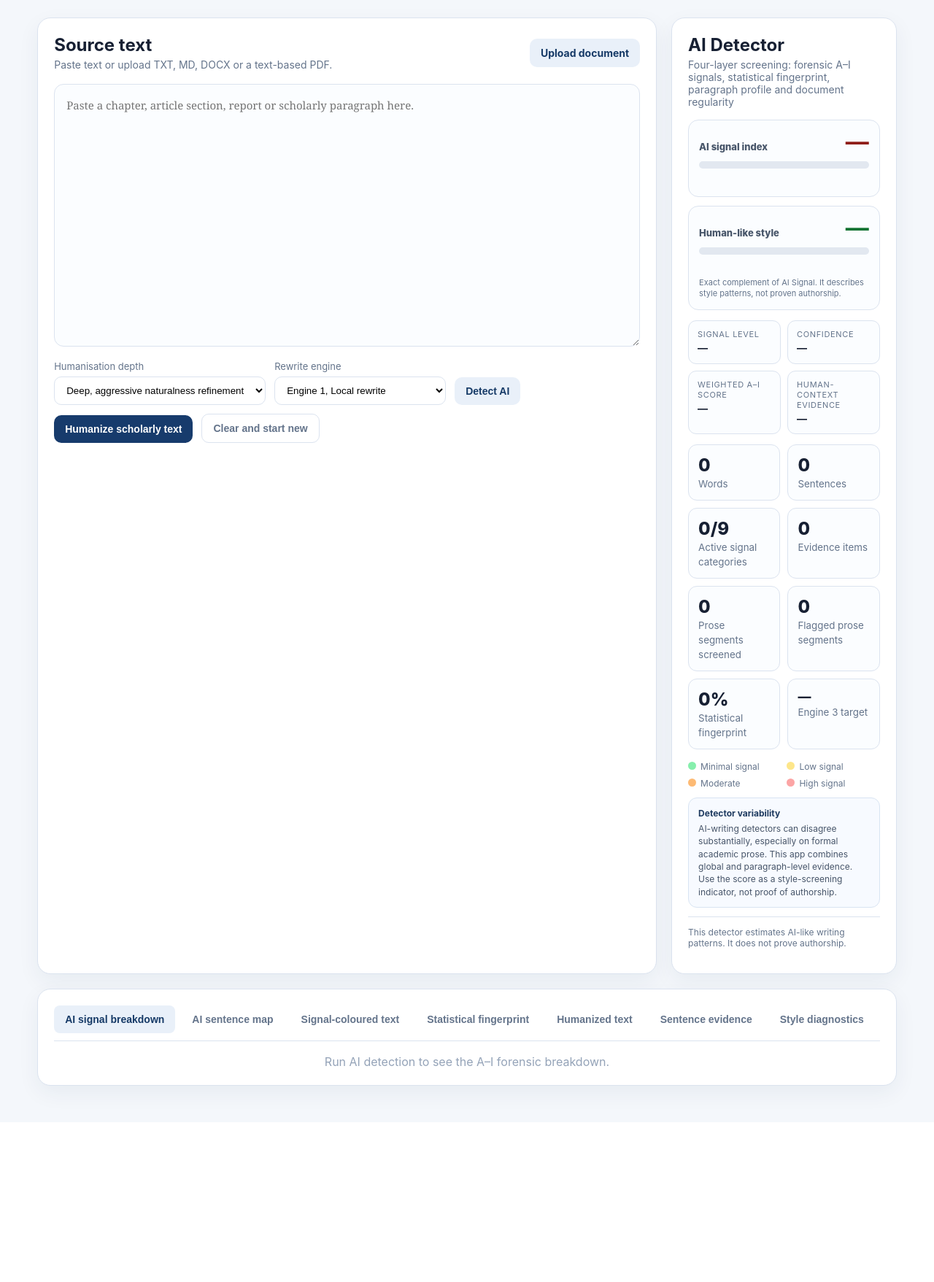
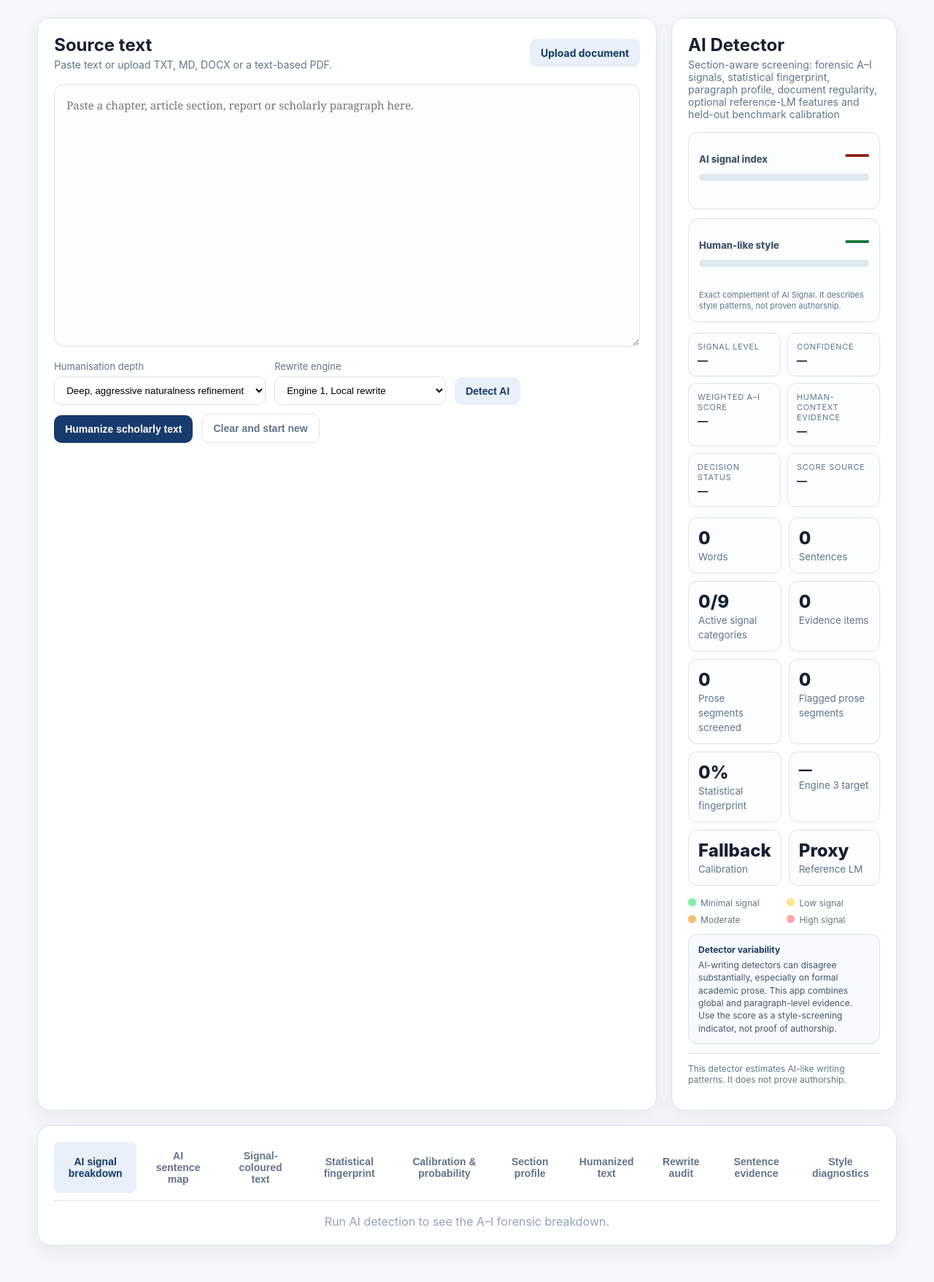
Before and after one commit to yawanokye/humanizer, a FastAPI app: page / in a window 1280 px wide. Shown: the part 174-1931 px from the top of the page at 73% size. Before the commit the page ends 1688 px from the top, so only its background shows below. Run offline with FastAPI, Linux system fonts and the light colour scheme; data that the repository does not hold is empty.

Commit message:
Add files via upload

```diff
--- a/templates/index.html
+++ b/templates/index.html
@@ -4,7 +4,7 @@
   <meta charset="utf-8">
   <meta name="viewport" content="width=device-width, initial-scale=1">
   <title>Scholarly Humanizer</title>
-  <link rel="stylesheet" href="/static/style.css?v=2.1.0">
+  <link rel="stylesheet" href="/static/style.css?v=2.3.0">
 </head>
 <body>
   <header class="topbar">
@@ -54,7 +54,7 @@
     </section>
 
     <aside class="dashboard card">
-      <div class="section-head compact"><div><h2>AI Detector</h2><p>Four-layer screening: forensic A–I signals, statistical fingerprint, paragraph profile and document regularity</p></div></div>
+      <div class="section-head compact"><div><h2>AI Detector</h2><p>Section-aware screening: forensic A–I signals, statistical fingerprint, paragraph profile, document regularity, optional reference-LM features and held-out benchmark calibration</p></div></div>
       <div class="score-board">
         <section class="score-strip detector-score">
           <div class="score-strip-head"><span>AI signal index</span><strong id="aiScore">—</strong></div>
@@ -73,6 +73,8 @@
         <div><small>Confidence</small><strong id="aiConfidence">—</strong></div>
         <div><small>Weighted A–I score</small><strong id="forensicScore">—</strong></div>
         <div><small>Human-context evidence</small><strong id="humannessCounter">—</strong></div>
+        <div><small>Decision status</small><strong id="decisionStatus">—</strong></div>
+        <div><small>Score source</small><strong id="scoreSource">—</strong></div>
       </div>
       <div class="metric-grid">
         <div><span id="wordCount">0</span><small>Words</small></div>
@@ -83,6 +85,8 @@
         <div><span id="flaggedSegments">0</span><small>Flagged prose segments</small></div>
         <div><span id="statisticalFingerprint">0%</span><small>Statistical fingerprint</small></div>
         <div><span id="engineSignalTarget">—</span><small>Engine 3 target</small></div>
+        <div><span id="calibrationState">Fallback</span><small>Calibration</small></div>
+        <div><span id="referenceLmState">Proxy</span><small>Reference LM</small></div>
       </div>
       <div class="legend">
         <span><i class="dot natural"></i>Minimal signal</span><span><i class="dot low"></i>Low signal</span>
@@ -98,7 +102,12 @@
         <button class="tab" data-tab="highlight">AI sentence map</button>
         <button class="tab" data-tab="signalcolours">Signal-coloured text</button>
         <button class="tab" data-tab="statistical">Statistical fingerprint</button>
+        <button class="tab" data-tab="calibration">Calibration & probability</button>
+        <button class="tab" data-tab="sections">Section profile</button>
         <button class="tab" data-tab="revised">Humanized text</button>
+        <button class="tab" data-tab="rewriteaudit">Rewrite audit</button>
+        <button id="validationTab" class="tab developer-only" data-tab="validation" hidden>Validation Centre</button>
+        <button id="benchmarkTab" class="tab developer-only" data-tab="benchmark" hidden>Benchmark Lab</button>
         <button class="tab" data-tab="findings">Sentence evidence</button>
         <button class="tab" data-tab="metrics">Style diagnostics</button>
       </div>
@@ -117,8 +126,11 @@
         <div id="signalColourTip" class="segment-tip">Select a marked sentence to see its signal letters and evidence.</div>
       </div>
       <div id="statisticalPanel" class="panel"><div id="statisticalSignals" class="concern-categories empty-state">Run AI detection to inspect the continuous statistical fingerprint.</div></div>
+      <div id="calibrationPanel" class="panel"><div id="calibrationDetails" class="calibration-details empty-state">Run AI detection to inspect calibration status, abstention and probability features.</div></div>
+      <div id="sectionsPanel" class="panel"><div id="sectionProfile" class="section-profile empty-state">Run AI detection to inspect signal behaviour by scholarly section.</div></div>
       <div id="revisedPanel" class="panel">
         <textarea id="revisedText" placeholder="The protected humanized version will appear here."></textarea>
+        <div id="preservationCertificate" class="preservation-certificate empty-state">A protected-content certificate will appear after humanization.</div>
         <div class="export-row">
           <button id="copyBtn" class="secondary">Copy text</button>
           <button id="docxBtn" class="secondary">Export clean DOCX</button>
@@ -126,10 +138,38 @@
           <button id="htmlBtn" class="secondary">Export signal-coloured HTML</button>
         </div>
       </div>
+      <div id="rewriteauditPanel" class="panel"><div id="rewriteAudit" class="rewrite-audit empty-state">Run a humanizer to see the before/after signal map. Engine 3 shows which diagnosed signals it deliberately targeted.</div></div>
+      <div id="validationPanel" class="panel"><div id="validationCentre" class="validation-centre empty-state">Enable Benchmark Lab to view calibration and validation metrics.</div></div>
+      <div id="benchmarkPanel" class="panel">
+        <div class="benchmark-lab">
+          <header><div><h3>Developer Benchmark Lab</h3><p>Add provenance-known samples. Training is allowed only after the corpus has enough human and AI examples.</p></div><span id="benchmarkCount" class="status-pill">0 samples</span></header>
+          <div class="benchmark-controls">
+            <label>Developer token<input id="developerToken" type="password" autocomplete="off" placeholder="X-Developer-Token"></label>
+            <label>Provenance<select id="benchmarkProvenance">
+              <option value="human_original">Human original</option><option value="human_edited">Human edited</option>
+              <option value="gpt_generated">GPT generated</option><option value="claude_generated">Claude generated</option>
+              <option value="gemini_generated">Gemini generated</option><option value="other_ai_generated">Other AI generated</option>
+              <option value="ai_human_edited">AI → human edited</option><option value="human_ai_edited">Human → AI edited</option>
+              <option value="engine1_output">AI → Engine 1</option><option value="engine2_output">AI → Engine 2</option>
+              <option value="engine3_output">AI → Engine 3</option><option value="other_humanizer_output">Other humanizer output</option>
+            </select></label>
+            <label>Source/model family<input id="benchmarkSourceFamily" placeholder="human, GPT-5.6, Claude, Gemini…"></label>
+            <label>Discipline<input id="benchmarkDiscipline" placeholder="Business, Education, Medicine…"></label>
+            <label>Document type<select id="benchmarkDocumentType"><option>unknown</option><option>abstract</option><option>coursework</option><option>thesis</option><option>journal article</option><option>report</option><option>email</option></select></label>
+            <label>Editing level<select id="benchmarkEditingLevel"><option value="none">None</option><option value="light">Light</option><option value="moderate">Moderate</option><option value="heavy">Heavy</option></select></label>
+            <label>Copyleaks %<input id="benchmarkCopyleaks" type="number" min="0" max="100" step="0.1"></label>
+            <label>Turnitin %<input id="benchmarkTurnitin" type="number" min="0" max="100" step="0.1"></label>
+            <label>QuillBot/Scribbr %<input id="benchmarkQuillbot" type="number" min="0" max="100" step="0.1"></label>
+          </div>
+          <p class="benchmark-note">The current Source text is added to the benchmark. External detector scores are optional metadata and are never treated as ground truth.</p>
+          <div class="export-row"><button id="addBenchmarkBtn" class="secondary">Add current text</button><button id="refreshBenchmarkBtn" class="secondary">Refresh status</button><button id="trainBenchmarkBtn" class="primary">Train/select model</button><button id="evaluateBenchmarkBtn" class="secondary">Evaluate active model</button><button id="adversarialAuditBtn" class="secondary">Robustness audit</button></div>
+          <div id="benchmarkStatus" class="benchmark-status empty-state">Benchmark Lab status will appear here.</div>
+        </div>
+      </div>
       <div id="findingsPanel" class="panel"><div id="findingsList" class="findings-list empty-state">No sentence evidence yet.</div></div>
       <div id="metricsPanel" class="panel"><div id="metricsTable" class="metrics-table empty-state">No style diagnostics yet.</div></div>
     </section>
   </main>
-  <script src="/static/app.js?v=2.1.0"></script>
+  <script src="/static/app.js?v=2.3.0"></script>
 </body>
 </html>
```
